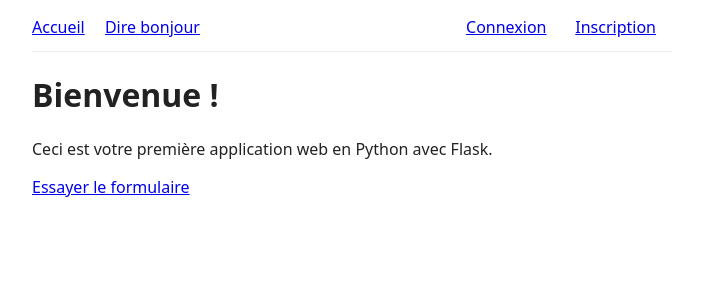
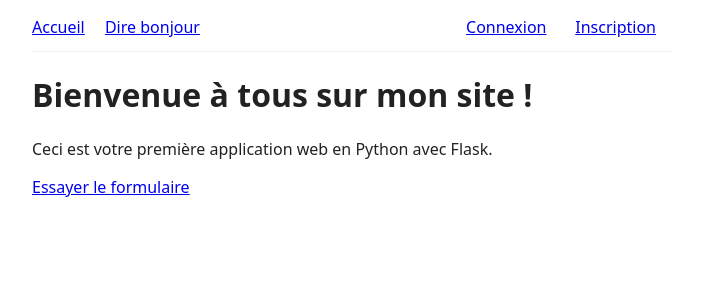
Before and after one commit to benfls/claude_web_app, a Flask app: page / in a window 1280 px wide. Shown: the top 300 px of the page, without its empty margins (288-991 px from the left). Run offline with Flask 3, Linux system fonts and the light colour scheme; some libraries are stand-ins or nearby versions.

Commit message:
Modification template accueil pour tester la CI et le déploiement auto côté Render

```diff
--- a/src/webapp/templates/accueil.html
+++ b/src/webapp/templates/accueil.html
@@ -3,7 +3,7 @@
 {% block titre %}Accueil{% endblock %}
 
 {% block contenu %}
-<h1>Bienvenue !</h1>
+<h1>Bienvenue à tous sur mon site !</h1>
 <p>Ceci est votre première application web en Python avec Flask.</p>
 <p><a href="{{ url_for('pages.bonjour') }}">Essayer le formulaire</a></p>
 {% endblock %}
```
